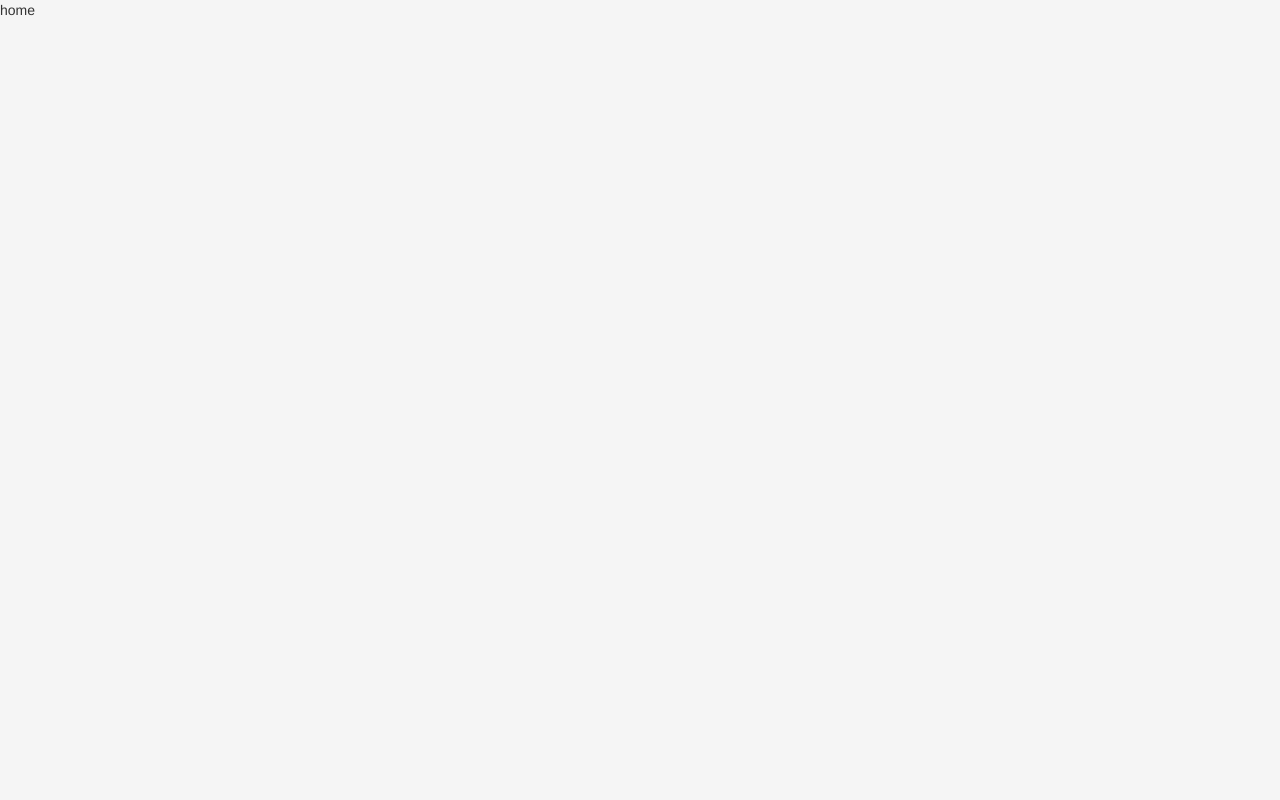
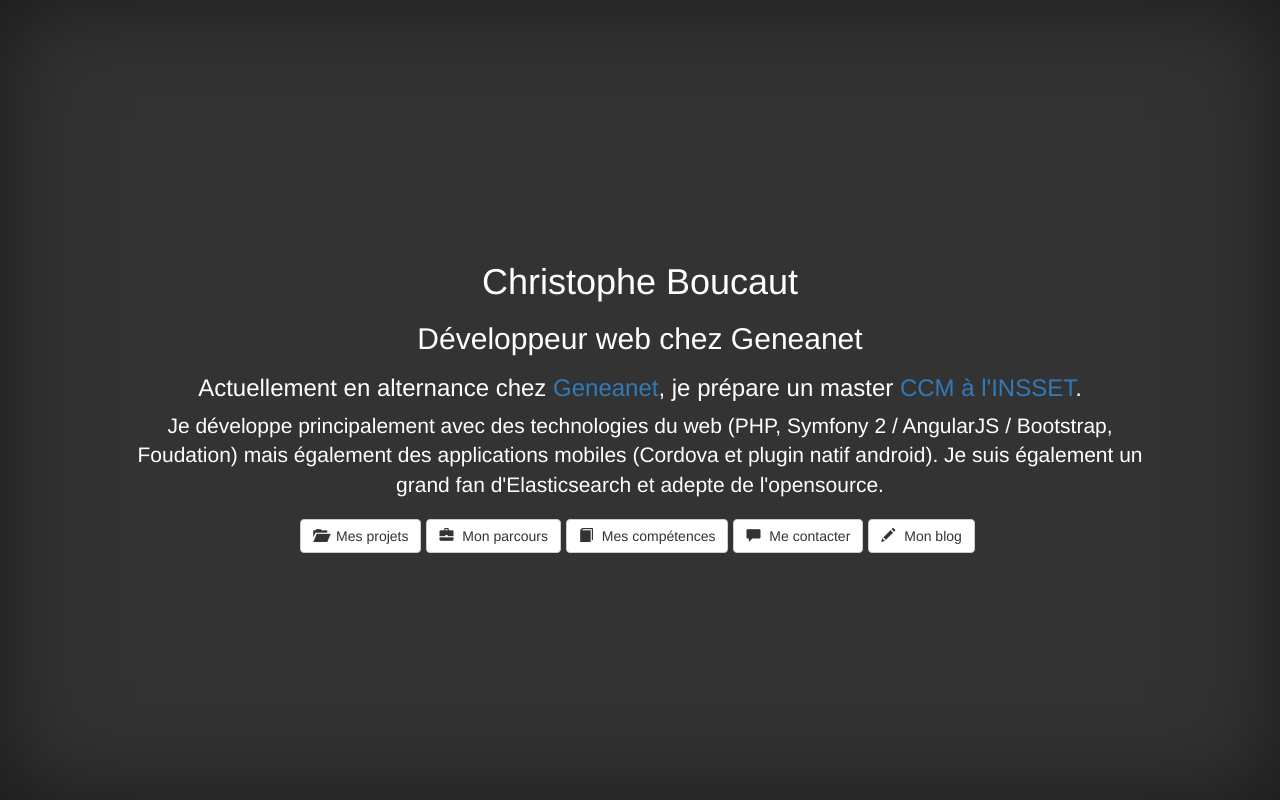
Before and after one commit to ChristopheBoucaut/personnalWebsite, a website: page index.html in a window 1280 px wide. Drawn offline with nearby package versions, Linux system fonts and the light colour scheme; some packages are replaced by stand-ins of ours.

Commit message:
Mise à jour de la homepage. Mise à jour du menu pour centraliser la liste des items de navigation.

```diff
--- /dev/null
+++ b/css/homepage.css
@@ -0,0 +1,37 @@
+#homepage.site-wrapper {
+    display: table;
+    position: absolute;
+    width: 100%;
+    height: 100%;
+    min-height: 100%;
+    -webkit-box-shadow: inset 0 0 100px rgba(0,0,0,.5);
+    box-shadow: inset 0 0 100px rgba(0,0,0,.5);
+    background-color: #333;
+    height: 100%;
+    color: white;
+}
+
+#homepage.site-wrapper .site-wrapper-inner {
+    display: table-cell;
+    vertical-align: middle;
+}
+
+#homepage.site-wrapper .site-wrapper-inner .cover {
+    text-align: center;
+    padding: 0px 10%;
+}
+
+#homepage ul {
+    padding: 0px;
+    margin: 0px;
+}
+
+#homepage li {
+    list-style: none;
+    display: inline-block;
+    padding: 0px 5px 5px 0px;
+}
+
+#homepage li a span {
+    padding-right: 5px;
+}
--- a/js/app/controllers/homepageController.js
+++ b/js/app/controllers/homepageController.js
@@ -2,7 +2,12 @@
 
 (function(angular) {
     angular.module("personnalWebsiteControllers").controller("HomepageController", [
-        function() {
+        "$scope",
+        "NavigationManager",
+        function($scope, NavigationManager) {
+            NavigationManager.getItemsNavigation(function(items) {
+                $scope.itemsNavigation = items;
+            });
         }
     ]);
 })(window.angular);
--- a/js/app/controllers/navigationController.js
+++ b/js/app/controllers/navigationController.js
@@ -6,8 +6,42 @@
         "$element",
         "NavigationManager",
         function($scope, $element, NavigationManager) {
+            // list of navigation items.
+            var itemsNavigation = [
+                {
+                    title: "Mes projets",
+                    iconClass: "glyphicon glyphicon-folder-open",
+                    link: "#/projects"
+                },
+                {
+                    title: "Mon parcours",
+                    iconClass: "glyphicon glyphicon-briefcase",
+                    link: "#/career"
+                },
+                {
+                    title: "Mes compétences",
+                    iconClass: "glyphicon glyphicon-book",
+                    link: "#/skills"
+                },
+                {
+                    title: "Me contacter",
+                    iconClass: "glyphicon glyphicon-comment",
+                    link: "#/contact"
+                },
+                {
+                    title: "Mon blog",
+                    iconClass: "glyphicon glyphicon-pencil",
+                    link: "http://blog-de-shimrra.christophe-boucaut.fr/"
+                }
+            ];
+
             $scope.$on(NavigationManager.EVENT_HIDE_NAVIGATION, hideNavigation);
             $scope.$on(NavigationManager.EVENT_SHOW_NAVIGATION, showNavigation);
+            $scope.$on(NavigationManager.EVENT_GET_ITEMS_NAVIGATION, function(event, args) {
+                if (args.fnCallback) {
+                    args.fnCallback(itemsNavigation);
+                }
+            });
             $scope.$on("$routeChangeSuccess", function (event, current) {
                 // update item active in navigation bar after route is loaded.
                 updateActive(current.$$route.idElement);
--- a/js/app/services/navigationManager.js
+++ b/js/app/services/navigationManager.js
@@ -8,6 +8,17 @@
             this.EVENT_HIDE_NAVIGATION = "hideNavigation";
             // event name to show the navigation.
             this.EVENT_SHOW_NAVIGATION = "showNavigation";
+            // event name to get navigation items.
+            this.EVENT_GET_ITEMS_NAVIGATION = "getItemsNavigation";
+
+            /**
+             * Get items navigations and execute callback function.
+             *
+             * @param {Function} fnCallback Callback function. It takes Array in first arguments.
+             */
+            this.getItemsNavigation = function(fnCallback) {
+                $rootScope.$broadcast(this.EVENT_GET_ITEMS_NAVIGATION, {fnCallback: fnCallback});
+            };
 
             /**
              * Broadcast event to hide the navigation.
--- a/views/homepage.html
+++ b/views/homepage.html
@@ -1 +1,23 @@
-home
+<link rel="stylesheet" type="text/css" href="css/homepage.css">
+<section id="homepage" class="site-wrapper">
+    <div class="site-wrapper-inner">
+        <div class="cover-container">
+            <div class="cover">
+                <h1 class="cover-heading">Christophe Boucaut</h1>
+                <h2 class="cover-heading">Développeur web chez Geneanet</h2>
+                <h3 class="cover-heading">Actuellement en alternance chez <a href="http://www.geneanet.org/" title="Site web proposant des outils pour généalogistes." target="_blank">Geneanet</a>, je prépare un master <a href="http://www.insset.u-picardie.fr/formations/master-ccm" title="Master Cloud Computing & Mobility." target="_blank">CCM à l'INSSET</a>.</h3>
+                <p class="lead">Je développe principalement avec des technologies du web (PHP, Symfony 2 / AngularJS / Bootstrap, Foudation) mais également des applications mobiles (Cordova et plugin natif android). Je suis également un grand fan d'Elasticsearch et adepte de l'opensource.</p>
+                <nav>
+                    <ul>
+                        <li ng-repeat="item in itemsNavigation">
+                            <a ng-href="{{ item.link }}" class="btn btn-default">
+                                <span class="{{ item.iconClass }}"></span>
+                                {{ item.title }}
+                            </a>
+                        </li>
+                    </ul>
+                </nav>
+            </div>
+        </div>
+    </div>
+</section>
```
Also changed, not shown: index.html (+1 -1 lines).
